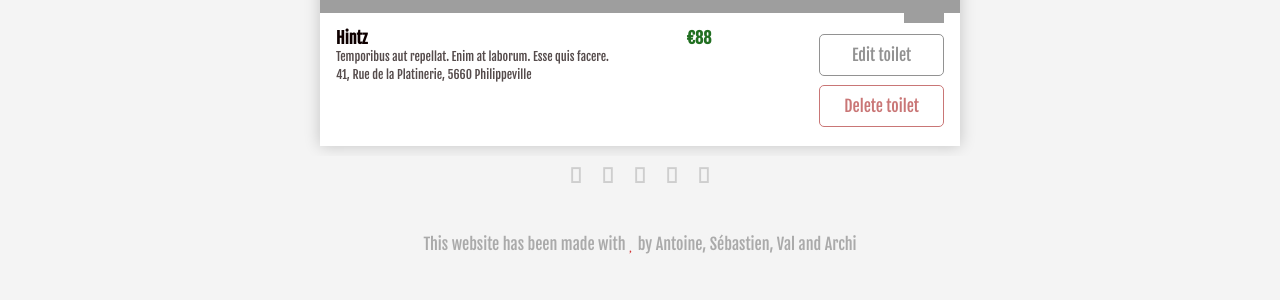
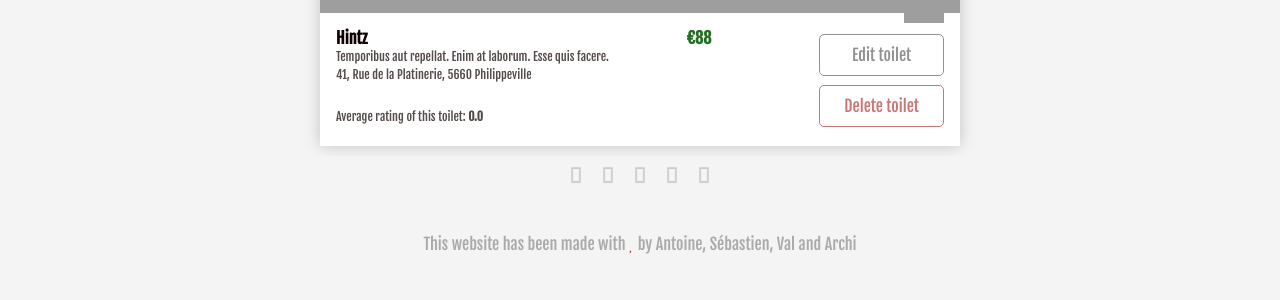
Before and after one commit to sebd141/pisseur, a Rails app: page /toilets/1 in a window 1280 px wide. Shown: the part 473-773 px from the top of the page. Run offline with Rails 7, Linux system fonts and the light colour scheme; data comes from the database, SQL or seed files in the repository; data that the repository does not hold is empty; style sheets or scripts are compiled from the project's sources; some libraries are stand-ins or nearby versions; grey boxes are pictures that could not be loaded.

Commit message:
add a average rating

```diff
--- a/app/views/toilets/show.html.erb
+++ b/app/views/toilets/show.html.erb
@@ -11,6 +11,8 @@
         <h2><%=@toilet.name%></h2>
         <p><%=@toilet.description%></p>
         <p><%=@toilet.location%></p>
+        <br>
+        <p>Average rating of this toilet: <strong><%= @toilet.reviews.average(:rating).to_f %></strong></p>
         <p>
       </div>
       <h2 class="card-trip-pricing">€<%=@toilet.price%></h2>
```
